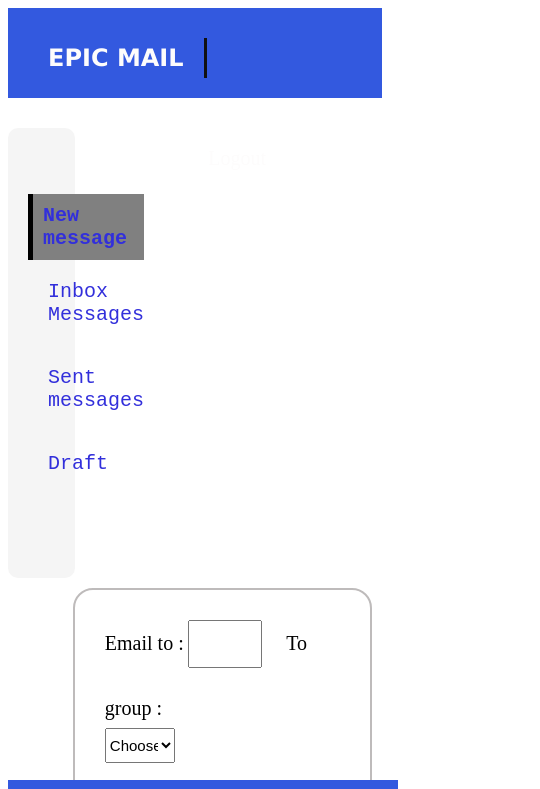
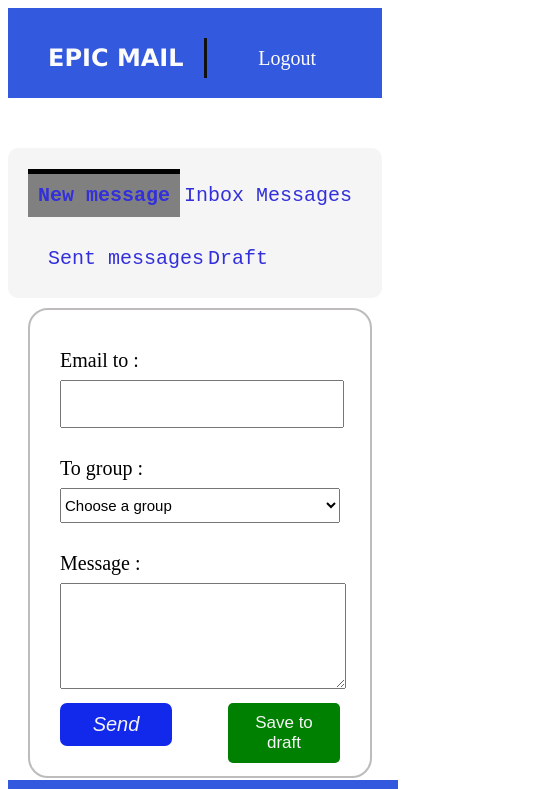
Before and after one commit to alainburindi/Epic_Mail, a plain HTML site: page UI/html/messages.html in a window 390 px wide. Both pictures are taken after a click on the item "New message". Shown: the top 789 px of the page, 540 px wide, since content can reach past the window. Drawn offline with Linux system fonts and the light colour scheme.

Commit message:
make reponsive

```diff
--- a/UI/css/messages.css
+++ b/UI/css/messages.css
@@ -213,7 +213,7 @@ float: right;
 /* footer */
 
 footer {
-    position: absolute;
+    position: fixed;
     bottom: 0;
     width: calc(100% - 80px);
     margin-top: 20px;
@@ -228,3 +228,57 @@ footer p {
     font-family: Verdana, Geneva, Tahoma, sans-serif;
     font-size: 20px;
 }
+
+@media only screen and (max-width: 1000px) {
+    main .content {
+        width: 100%;
+        margin-bottom: 80px;
+    }
+    header nav ul{
+        margin-top: -80px;
+        margin-right: 50px;
+    }
+
+    main .left-bar {
+        padding-top:0;
+        width: 100%;
+        height: 150px;
+    }
+
+    main nav ul li {
+        display: inline-block;
+    }
+
+    main nav ul li[class="active"] {
+        border-left: none;
+        border-top: 5px solid black;
+    }
+
+    main form .save,main form button[type = "submit"]{
+        width: 40%;
+    }
+
+    main .sender span {
+        float: left;
+        margin-right: 100px;
+    }
+
+    main form {
+        margin-left: 30px;
+        border: 2px solid rgb(190, 187, 187);
+        border-radius: 20px;
+    }
+
+    main form label {
+        line-height: 40px;
+        font-size: 20px;
+    }
+
+    main form input {
+        width: 100%;
+    }
+
+    main form select {
+        width: 100%;
+    }
+}
--- a/UI/js/messages.js
+++ b/UI/js/messages.js
@@ -11,7 +11,8 @@ sent.style.display = "none";
 draft.style.display = "none";
 newContent.style.display = "none";
 
-let inboxBtn = document.getElementById("inbox");inboxBtn.addEventListener('click', function() {
+let inboxBtn = document.getElementById("inbox");
+inboxBtn.addEventListener('click', function() {
     if (inbox.style.display === "none") {
         inboxBtn.className = "active";
         sentBtn.className -= "active";
@@ -24,6 +25,7 @@ let inboxBtn = document.getElementById("inbox");inboxBtn.addEventListener('click
         initMessage();
     }
 })
+inboxBtn.click();
 let sentBtn = document.getElementById("sent");sentBtn.addEventListener('click', function() {
     if (sent.style.display === "none") {
         sentBtn.className = "active";
@@ -67,7 +69,6 @@ newBtn.addEventListener('click', function() {
 
 function initMessage() {
     if (!inboxInitiated){
-        alert("")
         while (inbox.hasChildNodes()) {
             inbox.removeChild(inbox.lastChild);
         }
```
